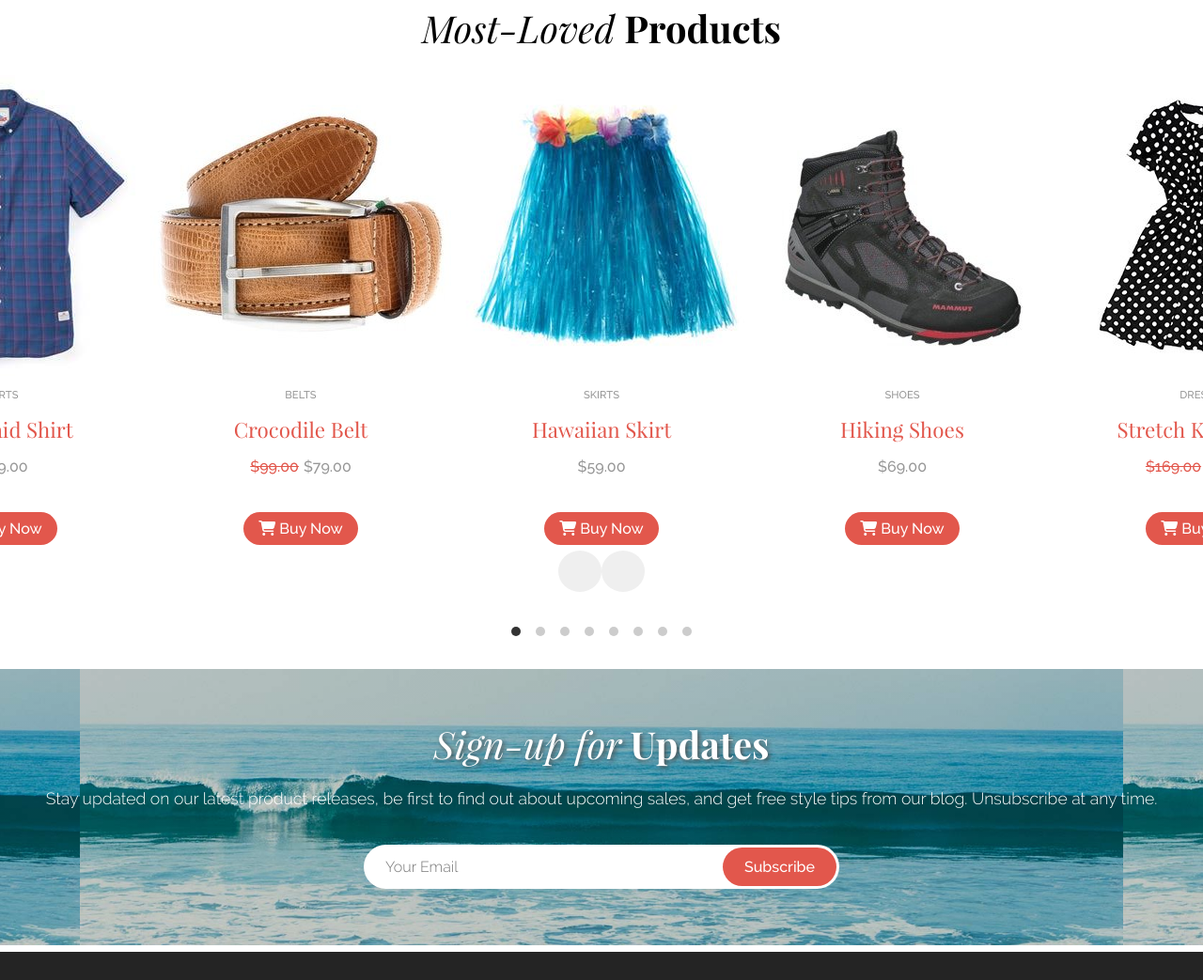
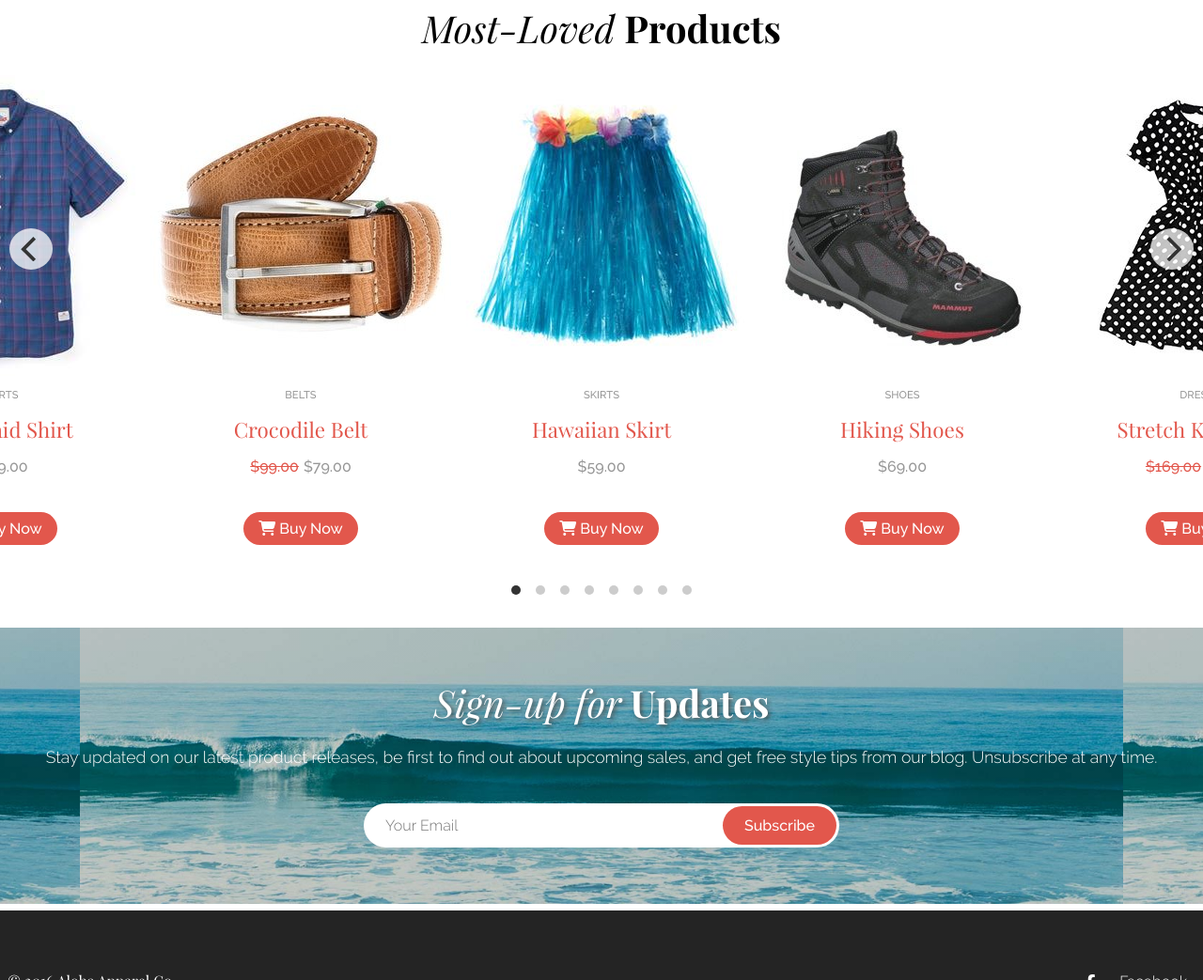
Before and after one commit to jwilliams8/ra-project01, a plain HTML site: page index.html in a window 1280 px wide. Shown: the part 1396-2439 px from the top of the page at 94% size. Drawn offline with nearby package versions, Linux system fonts and the light colour scheme; some packages are replaced by stand-ins of ours; a script that the page names is missing.

Commit message:
changed css link tag for flickity to be a local css vs external resource

```diff
--- a/index.html
+++ b/index.html
@@ -5,7 +5,7 @@
 		<meta name="viewport" content="width=device-width, initial-scale=1.0">
 		<meta http-equiv="X-UA-Compatible" content="IE=edge" />
 		<meta name="format-detection" content="telephone=no">
-		<link rel="stylesheet" href="https://unpkg.com/flickity@2.0.5/dist/flickity.css" media="screen">
+		<link rel="stylesheet" href="css/flickity.css" media="screen">
 		<link rel="stylesheet" href="css/853343e015.css" type="text/css">
 		<link rel="stylesheet" href="css/style.css" type="text/css">
 	</head>
```
